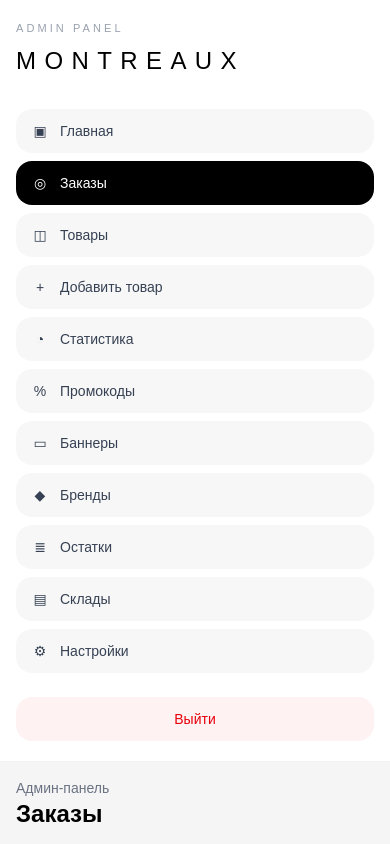
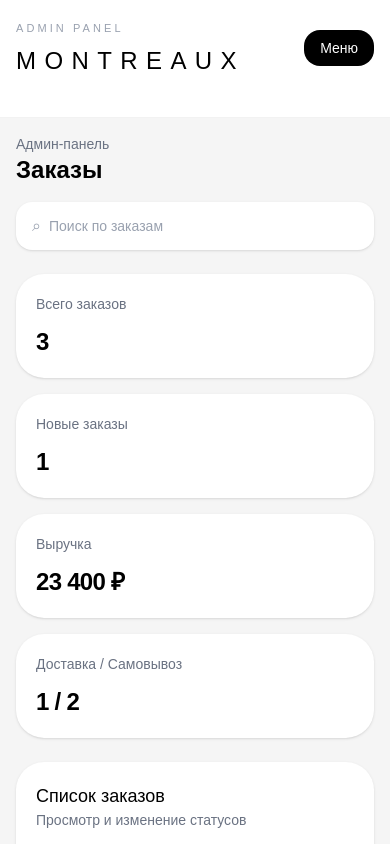
Before and after one commit to rennymateso/tg-shop, a Next.js app: page /admin/orders in a window 390 px wide. Shown: the top 844 px of the page. Built offline with nearby package versions, Linux system fonts and the light colour scheme.

Commit message:
admin menu collapse and move save button bottom

```diff
--- a/app/admin/layout.tsx
+++ b/app/admin/layout.tsx
@@ -2,6 +2,7 @@
 
 import Link from "next/link";
 import { usePathname, useRouter } from "next/navigation";
+import { useEffect, useState } from "react";
 
 const menu = [
   { href: "/admin", label: "Главная", icon: "▣" },
@@ -31,6 +32,11 @@ export default function AdminLayout({
 }) {
   const pathname = usePathname();
   const router = useRouter();
+  const [isMobileMenuOpen, setIsMobileMenuOpen] = useState(false);
+
+  useEffect(() => {
+    setIsMobileMenuOpen(false);
+  }, [pathname]);
 
   const handleLogout = async () => {
     await fetch("/api/admin-logout", {
@@ -45,7 +51,8 @@ export default function AdminLayout({
     <div className="min-h-screen bg-[#F5F5F5] text-black">
       <div className="mx-auto grid min-h-screen max-w-[1600px] grid-cols-1 lg:grid-cols-[260px_minmax(0,1fr)]">
         <aside className="border-b border-black/5 bg-white px-4 py-5 lg:border-b-0 lg:border-r">
-          <div className="mb-8">
+          <div className="mb-5 flex items-center justify-between lg:block">
+            <div>
               <p className="text-[11px] uppercase tracking-[0.28em] text-gray-400">
                 Admin panel
               </p>
@@ -54,6 +61,16 @@ export default function AdminLayout({
               </h1>
             </div>
 
+            <button
+              type="button"
+              onClick={() => setIsMobileMenuOpen((prev) => !prev)}
+              className="rounded-2xl bg-black px-4 py-2 text-sm font-medium text-white lg:hidden"
+            >
+              {isMobileMenuOpen ? "Закрыть" : "Меню"}
+            </button>
+          </div>
+
+          <div className={`${isMobileMenuOpen ? "block" : "hidden"} lg:block`}>
             <nav className="space-y-2">
               {menu.map((item) => {
                 const active = isActive(pathname, item.href);
@@ -62,6 +79,7 @@ export default function AdminLayout({
                   <Link
                     key={item.href}
                     href={item.href}
+                    onClick={() => setIsMobileMenuOpen(false)}
                     className={`flex w-full items-center gap-3 rounded-2xl px-4 py-3 text-left transition ${
                       active
                         ? "bg-black text-white"
@@ -82,6 +100,7 @@ export default function AdminLayout({
             >
               Выйти
             </button>
+          </div>
         </aside>
 
         <main className="p-4 md:p-6 lg:p-8">{children}</main>
--- a/app/admin/products/new/page.tsx
+++ b/app/admin/products/new/page.tsx
@@ -354,31 +354,10 @@ export default function AdminNewProductPage() {
 
   return (
     <>
-      <div className="mb-6 flex flex-col gap-4">
+      <div className="mb-6">
         <div>
           <p className="text-sm text-gray-500">Админ-панель</p>
           <h1 className="text-2xl font-semibold text-black">Добавить товар</h1>
-        </div>
-
-        <div className="flex flex-col gap-3 sm:flex-row">
-          <button className="rounded-2xl bg-white px-5 py-3 text-sm font-medium text-gray-700 shadow-sm">
-            Сохранить как черновик
-          </button>
-
-          <button
-            onClick={handleClear}
-            className="rounded-2xl bg-red-50 px-5 py-3 text-sm font-medium text-red-600"
-          >
-            Очистить
-          </button>
-
-          <button
-            onClick={handleSave}
-            disabled={isSaving || isUploadingImages}
-            className="rounded-2xl bg-black px-5 py-3 text-sm font-medium text-white disabled:opacity-60"
-          >
-            {isSaving ? "Сохраняем..." : "Сохранить товар"}
-          </button>
         </div>
       </div>
 
@@ -391,6 +370,19 @@ export default function AdminNewProductPage() {
       <div className="grid grid-cols-1 gap-6 xl:grid-cols-[1fr_280px]">
         <section className="space-y-6">
           <div className="rounded-[28px] bg-white p-5 shadow-sm">
+            <div className="mb-4 flex flex-col gap-3 sm:flex-row">
+              <button className="rounded-2xl bg-white px-5 py-3 text-sm font-medium text-gray-700 shadow-sm">
+                Сохранить как черновик
+              </button>
+
+              <button
+                onClick={handleClear}
+                className="rounded-2xl bg-red-50 px-5 py-3 text-sm font-medium text-red-600"
+              >
+                Очистить
+              </button>
+            </div>
+
             <h2 className="text-lg font-medium text-black">Основная информация</h2>
 
             <div className="mt-4 grid grid-cols-1 gap-4 md:grid-cols-2">
@@ -698,6 +690,25 @@ export default function AdminNewProductPage() {
               </>
             )}
           </div>
+
+          <div className="rounded-[28px] bg-white p-5 shadow-sm">
+            <div className="flex flex-col gap-3 sm:flex-row sm:justify-end">
+              <button
+                onClick={handleClear}
+                className="rounded-2xl bg-red-50 px-5 py-3 text-sm font-medium text-red-600"
+              >
+                Очистить
+              </button>
+
+              <button
+                onClick={handleSave}
+                disabled={isSaving || isUploadingImages}
+                className="rounded-2xl bg-black px-5 py-3 text-sm font-medium text-white disabled:opacity-60"
+              >
+                {isSaving ? "Сохраняем..." : "Сохранить товар"}
+              </button>
+            </div>
+          </div>
         </section>
 
         <aside className="space-y-6">
```
Lines whose indentation alone changed are shown as unchanged.
